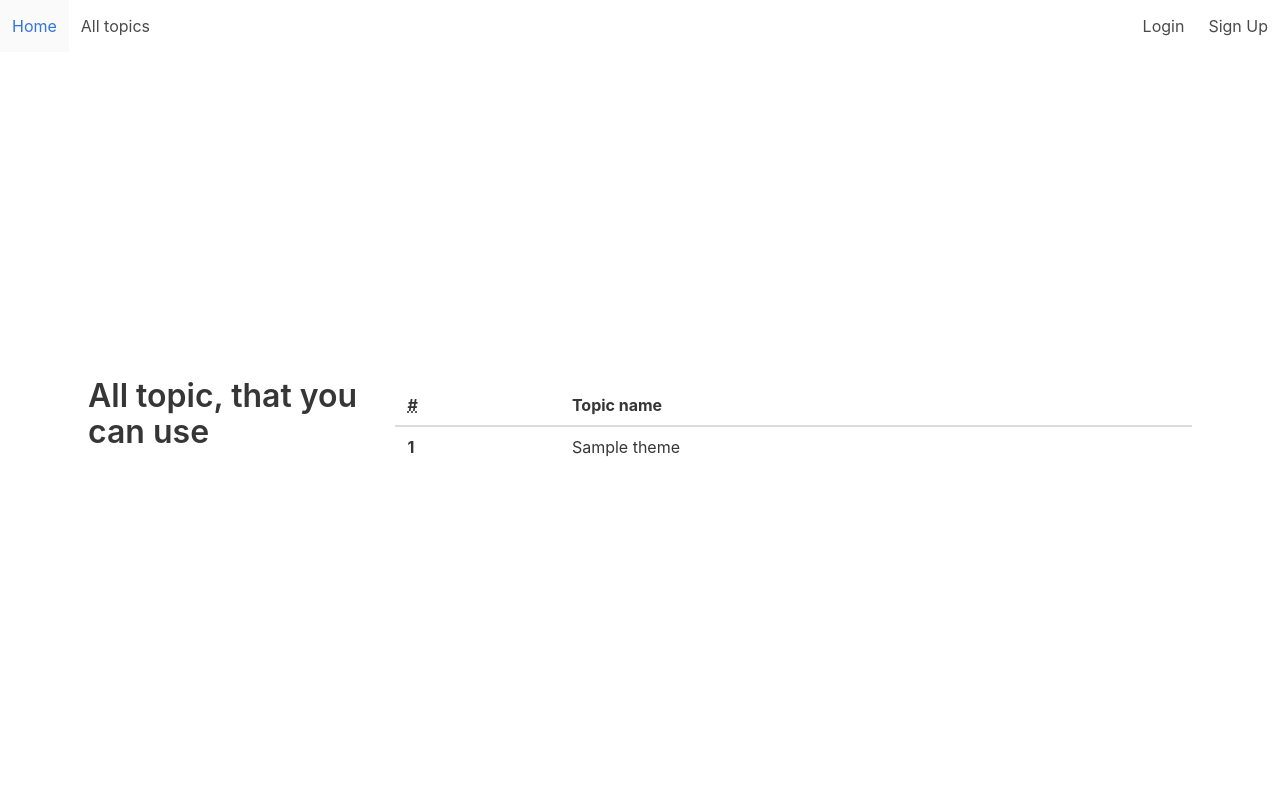
After one commit to allen-99/database-reviews, a Flask app: page /themes in a window 1280 px wide. The commit adds this page. Run offline with Flask 2, Linux system fonts and the light colour scheme; tables that the repository leaves empty hold one stand-in row (values such as "Sample post").

Commit message:
add topic page

```diff
--- a/review/models/getters.py
+++ b/review/models/getters.py
@@ -18,3 +18,7 @@ def get_company_name(company_id):
 
 def get_platforms_name(list_of_platforms_id):
     return db.session.execute(select(Platform.platform_name).where(Platform.platform_id.in_(list_of_platforms_id))).all()
+
+
+def get_all_themes():
+    return db.session.execute(select(Theme.theme_name)).all()
--- a/review/routes/routes.py
+++ b/review/routes/routes.py
@@ -6,7 +6,7 @@ import json
 from flask import render_template, Blueprint, redirect, url_for, request
 from flask_login import login_required, current_user
 
-from review.models.getters import get_themes_name, get_company_name, get_platforms_name
+from review.models.getters import get_themes_name, get_company_name, get_platforms_name, get_all_themes
 from review.models.models import Company, Platform, Theme
 from review.diagrams.create_diagrame import create_diagram
 
@@ -37,6 +37,8 @@ def add_request():
     datebegin = request.form.get('datebegin')
     dateend = request.form.get('dateend')
     themes = request.form.getlist('themes')
+    if not company or not platforms or not themes:
+        return redirect(url_for('main.add_request_form'))
 
     if not datebegin == '' and not dateend == '':
         try:
@@ -60,7 +62,6 @@ def result(data):
     themes = get_themes_name(data[0])
     company = get_company_name(data[3])
     platforms = get_platforms_name(data[4])
-    print(platforms)
     path = f'${current_user.id}.png'
     return render_template('schedule.html',
                            path=path,
@@ -68,3 +69,10 @@ def result(data):
                            platforms=platforms,
                            themes=themes,
                            company=company)
+
+
+@main.route('/themes', methods=['GET'])
+def show_themes():
+    themes = get_all_themes()
+    len_t = len(themes)
+    return render_template('show_themes.html', themes=themes, len=len_t)
--- a/review/templates/add_request.html
+++ b/review/templates/add_request.html
@@ -39,7 +39,7 @@
         </div>
 
         <div class="field mb-5">
-            <b class="sear-head editContent mgb-medium" style="padding-bottom: 30px">Themes: </b>
+            <b class="sear-head editContent mgb-medium" style="padding-bottom: 30px">Topics: </b>
                 <ul class="w3layouts-box-list">
                     {% for theme in themes %}
                         <div class="w3layouts-box-list">
--- a/review/templates/base.html
+++ b/review/templates/base.html
@@ -18,7 +18,9 @@
                 <a href="{{ url_for('main.home') }}" class="navbar-item">
                     Home
                 </a>
-
+                <a href="{{ url_for('main.show_themes') }}" class="navbar-item">
+                    All topics
+                </a>
                 {% if current_user.is_authenticated %}
                     <a href="{{ url_for('main.add_request_form') }}" class="navbar-item">
                         Add request
--- a/review/templates/main_page.html
+++ b/review/templates/main_page.html
@@ -32,7 +32,7 @@
       <p class="title">Visible result</p>
       <p class="subtitle"></p>
       <figure class="image is-4by3">
-        <img src="https://bulma.io/images/placeholders/640x480.png">
+        <img src="{{ url_for('static', filename='1.png') }}">
       </figure>
     </article>
   </div>
--- a/review/templates/schedule.html
+++ b/review/templates/schedule.html
@@ -19,7 +19,7 @@
         </ul>
     </div>
     <div>
-        <span class="title is-6"> Themes: </span>
+        <span class="title is-6"> Topics: </span>
         <ul>
             {% for a in themes %}
             <li>{{ a[0] }}</li>
--- /dev/null
+++ b/review/templates/show_themes.html
@@ -0,0 +1,22 @@
+{% extends "base.html" %}
+{% block content %}
+<div class="content hero-body container">
+    <h3 class="title is-3" style="margin-right: 20px">All topic, that you can use</h3>
+<table class="table">
+    <thead>
+        <tr>
+            <th><abbr title="Position">#</abbr></th>
+            <th>Topic name</th>
+        </tr>
+    </thead>
+    <tbody>
+    {% for i in range(len) %}
+        <tr>
+        <th>{{ i + 1 }}</th>
+        <td>{{ themes[i][0]}}</td>
+        </tr>
+    {% endfor %}
+    </tbody>
+</table>
+</div>
+{% endblock %}
```
